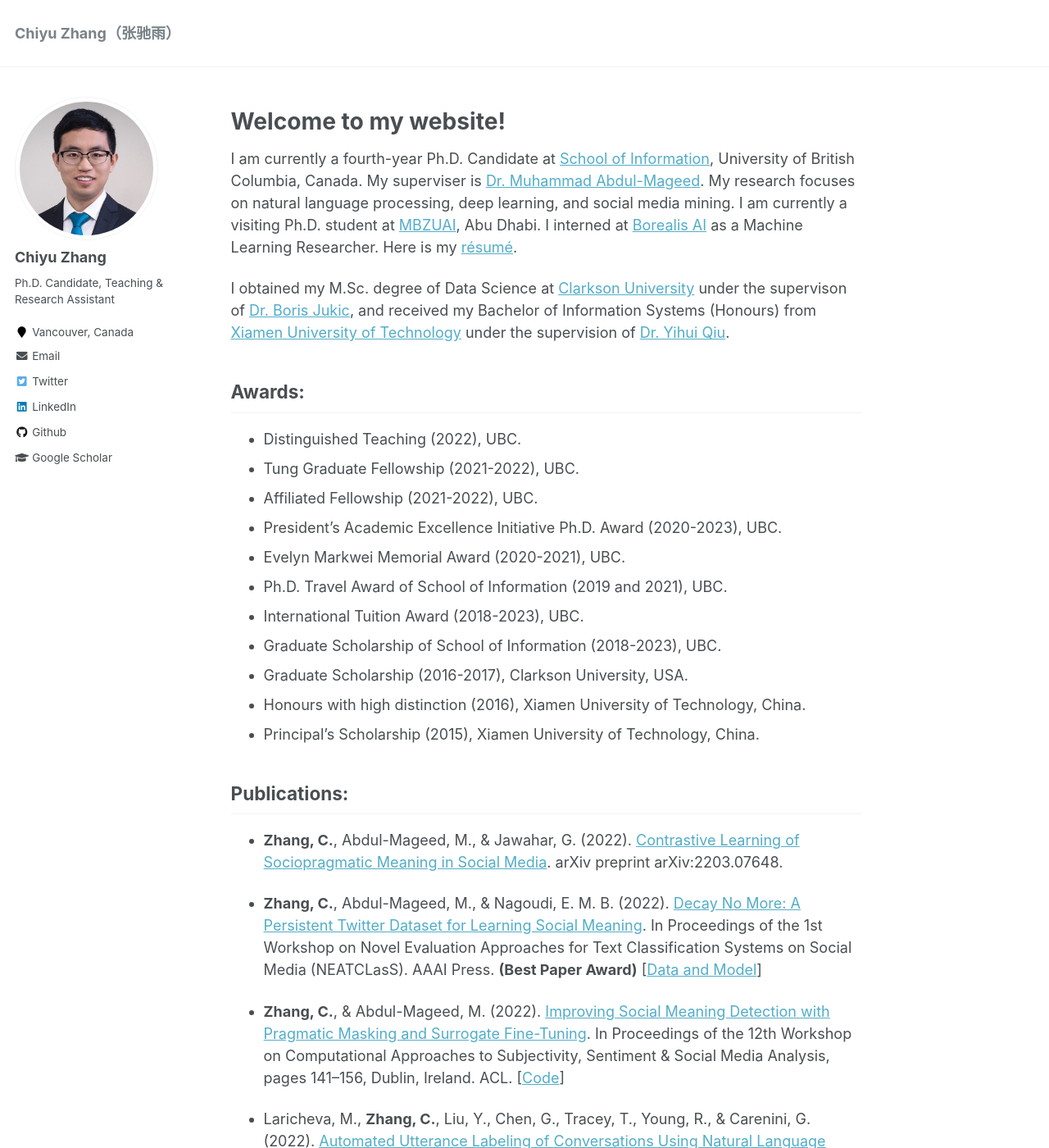
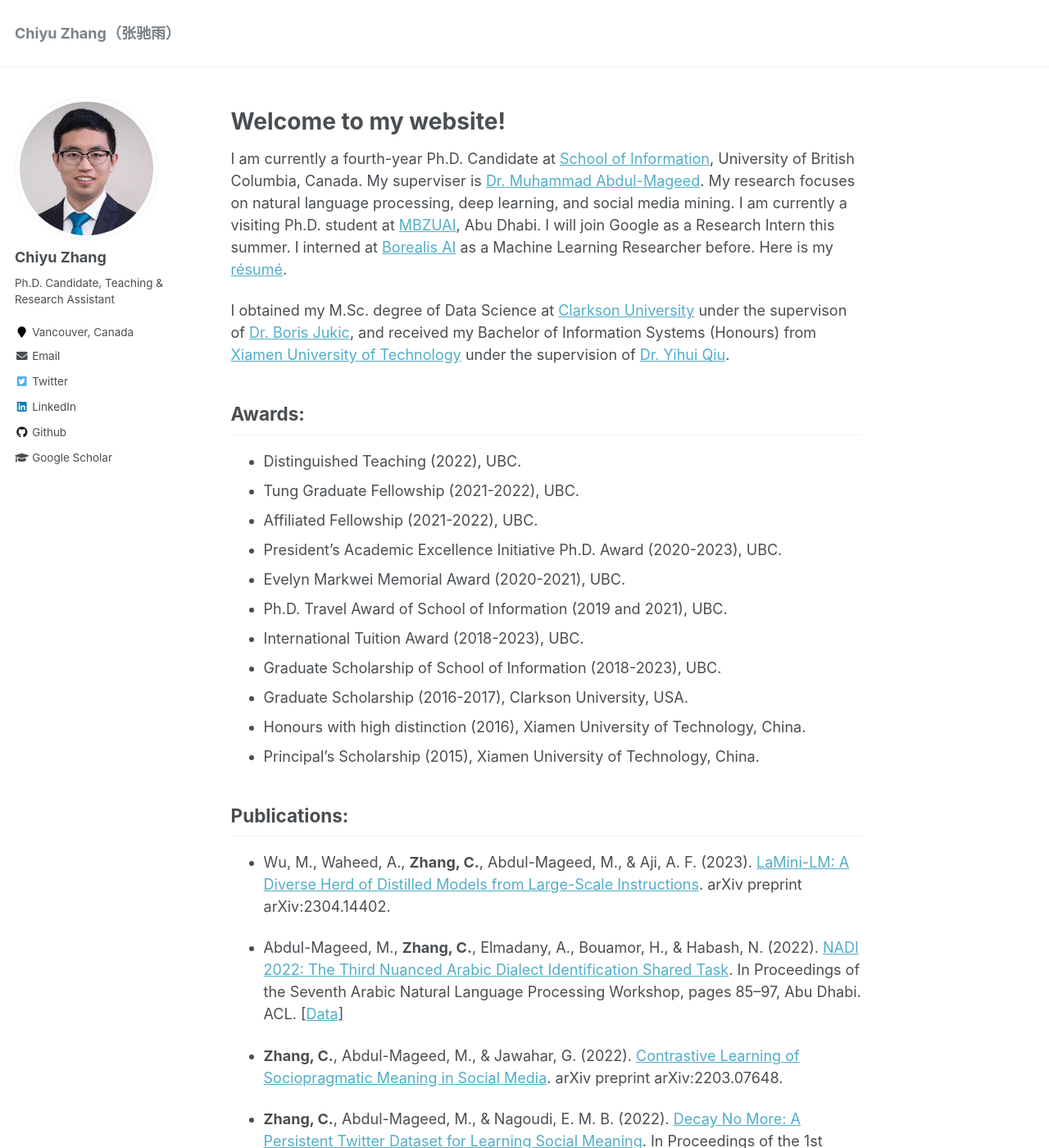
Before and after one commit to chiyuzhang94/chiyuzhang94.github.io, a Jekyll site: the page built from _pages/about.md, in a window 1280 px wide and 1400 px high. Shown: the whole window at 82% size. Built offline with Jekyll 4.4.1, drawn with Linux system fonts in a browser that asks for light colours; some of the changed text lies outside the part shown.

Commit message:
update 20230428

```diff
--- a/_pages/about.md
+++ b/_pages/about.md
@@ -9,7 +9,7 @@ redirect_from:
 ---
 # Welcome to my website!
 
-I am currently a fourth-year Ph.D. Candidate at [School of Information](https://ischool.ubc.ca/), University of British Columbia, Canada. My superviser is [Dr. Muhammad Abdul-Mageed](https://mageed.arts.ubc.ca/). My research focuses on natural language processing, deep learning, and social media mining. I am currently a visiting Ph.D. student at [MBZUAI](https://mbzuai.ac.ae/), Abu Dhabi. I interned at [Borealis AI](https://www.borealisai.com/) as a Machine Learning Researcher. Here is my [résumé](https://chiyuzhang94.github.io/files/chiyu_resume.pdf).
+I am currently a fourth-year Ph.D. Candidate at [School of Information](https://ischool.ubc.ca/), University of British Columbia, Canada. My superviser is [Dr. Muhammad Abdul-Mageed](https://mageed.arts.ubc.ca/). My research focuses on natural language processing, deep learning, and social media mining. I am currently a visiting Ph.D. student at [MBZUAI](https://mbzuai.ac.ae/), Abu Dhabi. I will join Google as a Research Intern this summer. I interned at [Borealis AI](https://www.borealisai.com/) as a Machine Learning Researcher before. Here is my [résumé](https://chiyuzhang94.github.io/files/chiyu_resume.pdf).
 
 I obtained my M.Sc. degree of Data Science at [Clarkson University](https://www.clarkson.edu/) under the supervison of [Dr. Boris Jukic](https://www.clarkson.edu/people/boris-jukic), and received my Bachelor of Information Systems (Honours) from [Xiamen University of Technology](http://english.xmut.edu.cn/) under the supervision of [Dr. Yihui Qiu](https://jgxy.xmut.edu.cn/info/1061/4290.htm).
 
@@ -27,6 +27,10 @@ I obtained my M.Sc. degree of Data Science at [Clarkson University](https://www.
 * Principal's Scholarship (2015), Xiamen University of Technology, China.
 
 ## Publications:
+
+* Wu, M., Waheed, A., **Zhang, C.**, Abdul-Mageed, M., & Aji, A. F. (2023). [LaMini-LM: A Diverse Herd of Distilled Models from Large-Scale Instructions](https://arxiv.org/abs/2304.14402). arXiv preprint arXiv:2304.14402.
+
+* Abdul-Mageed, M., **Zhang, C.**, Elmadany, A., Bouamor, H., & Habash, N. (2022). [NADI 2022: The Third Nuanced Arabic Dialect Identification Shared Task](https://aclanthology.org/2022.wanlp-1.9/). In Proceedings of the Seventh Arabic Natural Language Processing Workshop, pages 85–97, Abu Dhabi. ACL. [[Data](https://nadi.dlnlp.ai/2022/)]
 
 * **Zhang, C.**, Abdul-Mageed, M., & Jawahar, G. (2022). [Contrastive Learning of Sociopragmatic Meaning in Social Media](https://arxiv.org/abs/2203.07648). arXiv preprint arXiv:2203.07648.
 
```
Also changed, not shown: other parts of _pages/about.md (+1 -1 lines).
